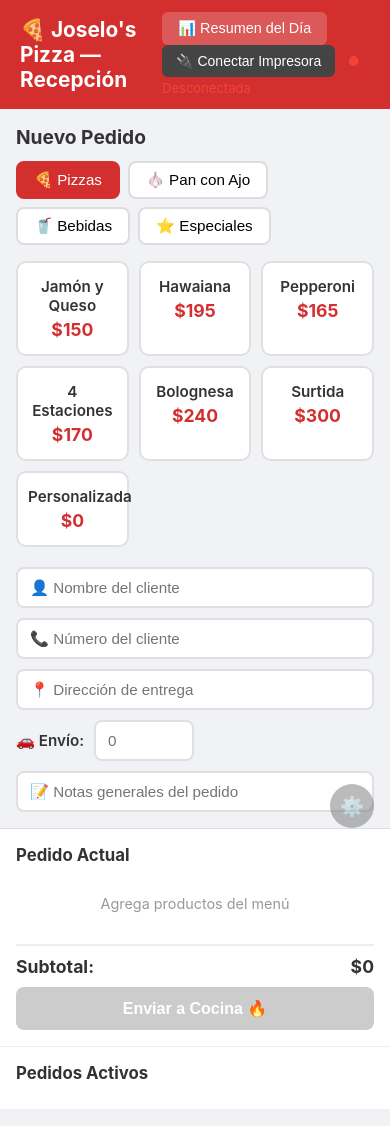
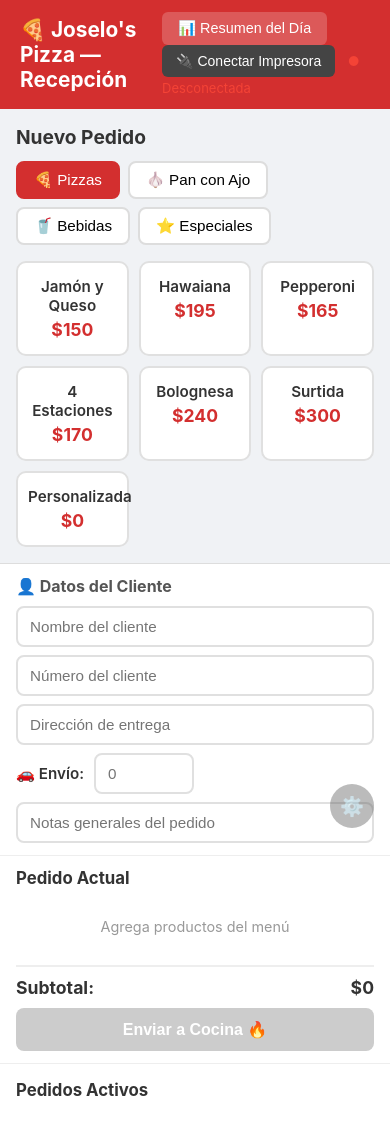
Before and after one commit to manduartp/pizzeria-system, a website: page public/receptionist/index.html in a window 390 px wide. Drawn offline with nearby package versions, Linux system fonts and the light colour scheme; no server answers.

Commit message:
Redesign receptionist layout: client fields moved to sidebar
- Form fields (name, phone, address, fee, notes) moved from left panel
  to the right sidebar, grouped under 'Datos del Cliente' section
- Left panel is now pure menu grid (full height, more items visible)
- Sidebar widened from 360px to 420px for more breathing room
- New .client-section styles with compact padding/spacing
- Responsive stacking still works at 768px breakpoint

New flow: Left = menu | Right = client info → cart → active orders

```diff
--- a/public/receptionist/index.html
+++ b/public/receptionist/index.html
@@ -75,17 +75,24 @@
         </div>
       </div>
 
-      <!-- Order Details -->
+    </section>
+
+    <!-- RIGHT PANEL: CURRENT ORDER + ACTIVE ORDERS -->
+    <aside class="sidebar">
+
+      <!-- Client Details -->
+      <div class="client-section">
+        <h3>👤 Datos del Cliente</h3>
         <div class="order-details">
           <input type="text" id="client-name"
-               placeholder="👤 Nombre del cliente" class="input-field">
+                 placeholder="Nombre del cliente" class="input-field">
           <div class="phone-field-row">
             <input type="tel" id="client-phone"
-                 placeholder="📞 Número del cliente" class="input-field">
+                   placeholder="Número del cliente" class="input-field">
             <button id="btn-autofill" class="btn-autofill hidden" type="button" title="Autocompletar datos">📥</button>
           </div>
           <input type="text" id="delivery-address"
-               placeholder="📍 Dirección de entrega" class="input-field">
+                 placeholder="Dirección de entrega" class="input-field">
           <div class="delivery-fee-row">
             <label for="delivery-fee">🚗 Envío:</label>
             <input type="number" id="delivery-fee"
@@ -94,13 +101,9 @@
                    class="input-field input-short">
           </div>
           <input type="text" id="order-notes"
-               placeholder="📝 Notas generales del pedido" class="input-field">
+                 placeholder="Notas generales del pedido" class="input-field">
         </div>
-
-    </section>
-
-    <!-- RIGHT PANEL: CURRENT ORDER + ACTIVE ORDERS -->
-    <aside class="sidebar">
+      </div>
 
       <!-- Current Order Being Built -->
       <div class="current-order">
--- a/public/receptionist/style.css
+++ b/public/receptionist/style.css
@@ -53,13 +53,26 @@ header h1 {
 }
 
 .sidebar {
-  width: 360px;
-  min-width: 360px;
+  width: 420px;
+  min-width: 420px;
   background: #fff;
   border-left: 1px solid #ddd;
   display: flex;
   flex-direction: column;
   overflow: hidden;
+}
+
+/* ── CLIENT SECTION ── */
+.client-section {
+  padding: 12px 16px;
+  border-bottom: 1px solid #eee;
+  flex-shrink: 0;
+}
+
+.client-section h3 {
+  font-size: 1rem;
+  margin-bottom: 10px;
+  color: #555;
 }
 
 /* ── BUILDER TITLE ── */
@@ -119,7 +132,6 @@ header h1 {
   display: grid;
   grid-template-columns: repeat(auto-fill, minmax(140px, 1fr));
   gap: 10px;
-  margin-bottom: 20px;
 }
 
 .menu-item {
@@ -158,8 +170,7 @@ header h1 {
 .order-details {
   display: flex;
   flex-direction: column;
-  gap: 10px;
-  margin-top: 8px;
+  gap: 8px;
 }
 
 .input-field {
@@ -235,8 +246,9 @@ header h1 {
 
 /* ── SIDEBAR: CURRENT ORDER ── */
 .current-order {
-  padding: 16px;
+  padding: 12px 16px;
   border-bottom: 1px solid #eee;
+  flex-shrink: 0;
 }
 
 .current-order h3 {
@@ -249,9 +261,9 @@ header h1 {
 }
 
 .current-items {
-  max-height: 240px;
+  max-height: 180px;
   overflow-y: auto;
-  margin-bottom: 12px;
+  margin-bottom: 10px;
 }
 
 .empty-cart {
```
Lines whose indentation alone changed are shown as unchanged.
